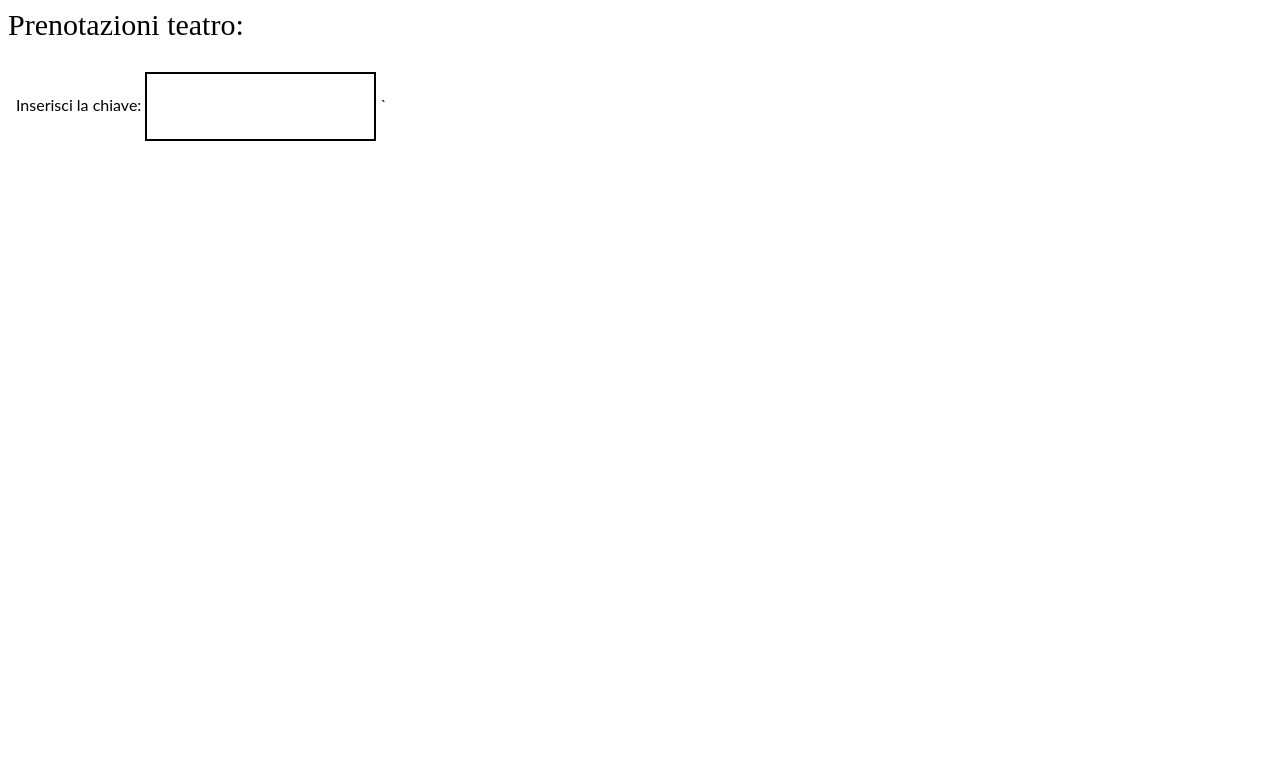
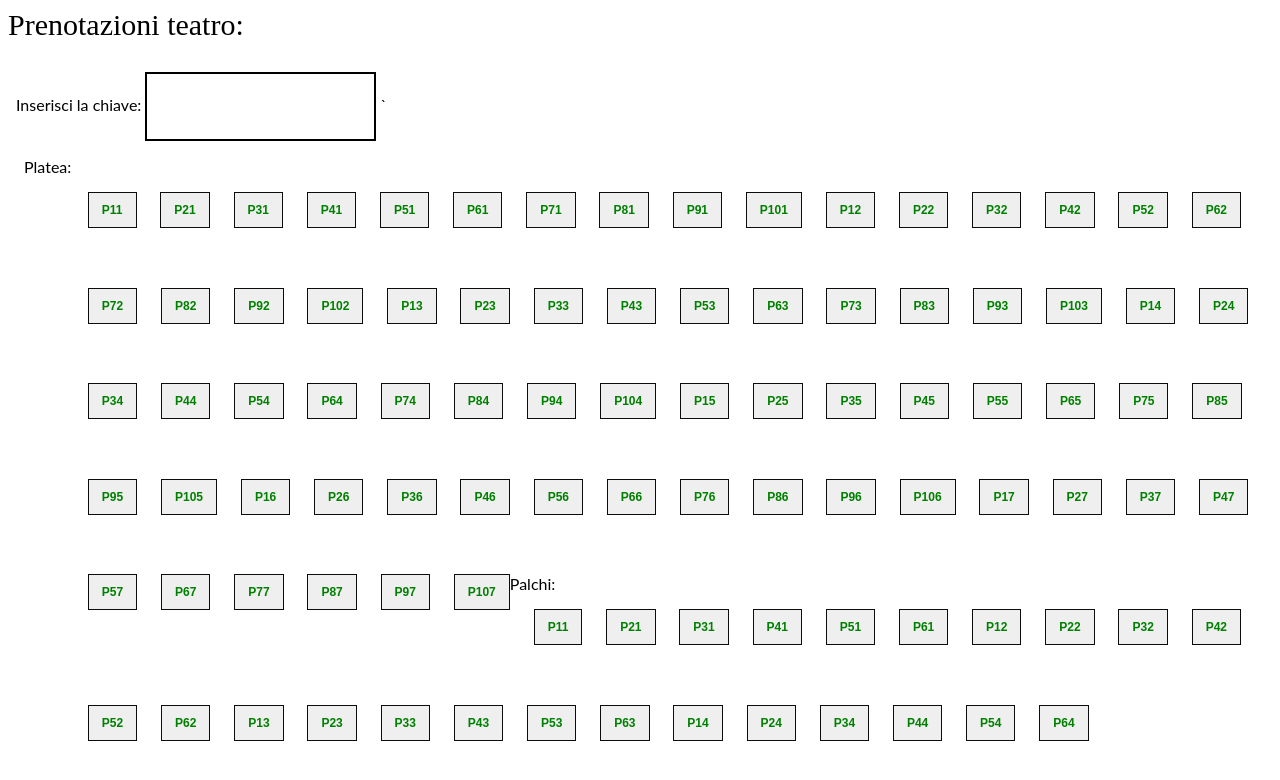
Before and after one commit to lacaprinamini/projssw, an Angular app: page / in a window 1280 px wide. Shown: the top 780 px of the page. Built offline with nearby package versions, Linux system fonts and the light colour scheme.

Commit message:
2 files modified

```diff
--- a/src/app/posti/posti.component.css
+++ b/src/app/posti/posti.component.css
@@ -15,11 +15,10 @@ button{
 }
 ul{
   list-style: none;
- margin:0;
- padding:0
+
 }
 ul li{
   display: block;
-  margin:5% 0% 5% 5%;
+  margin:0% 0% 5% 2%;
   float: left
 }
--- a/src/app/posti/posti.component.html
+++ b/src/app/posti/posti.component.html
@@ -1,5 +1,5 @@
 <html>
-<body  *ngIf = " nominativo !== undefined ">
+<body >
 
 <div>
   <p> Platea: </p>
```
